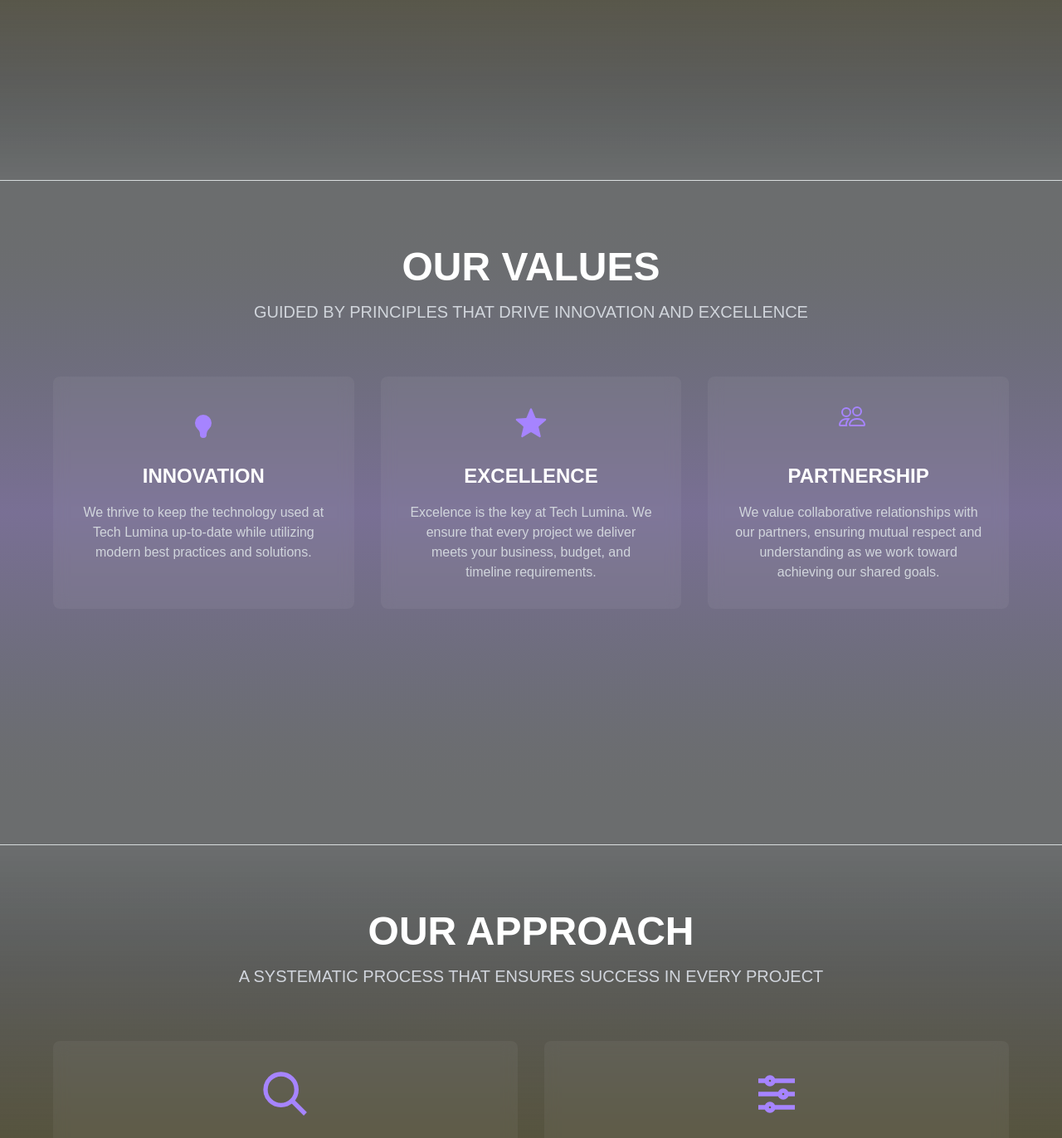
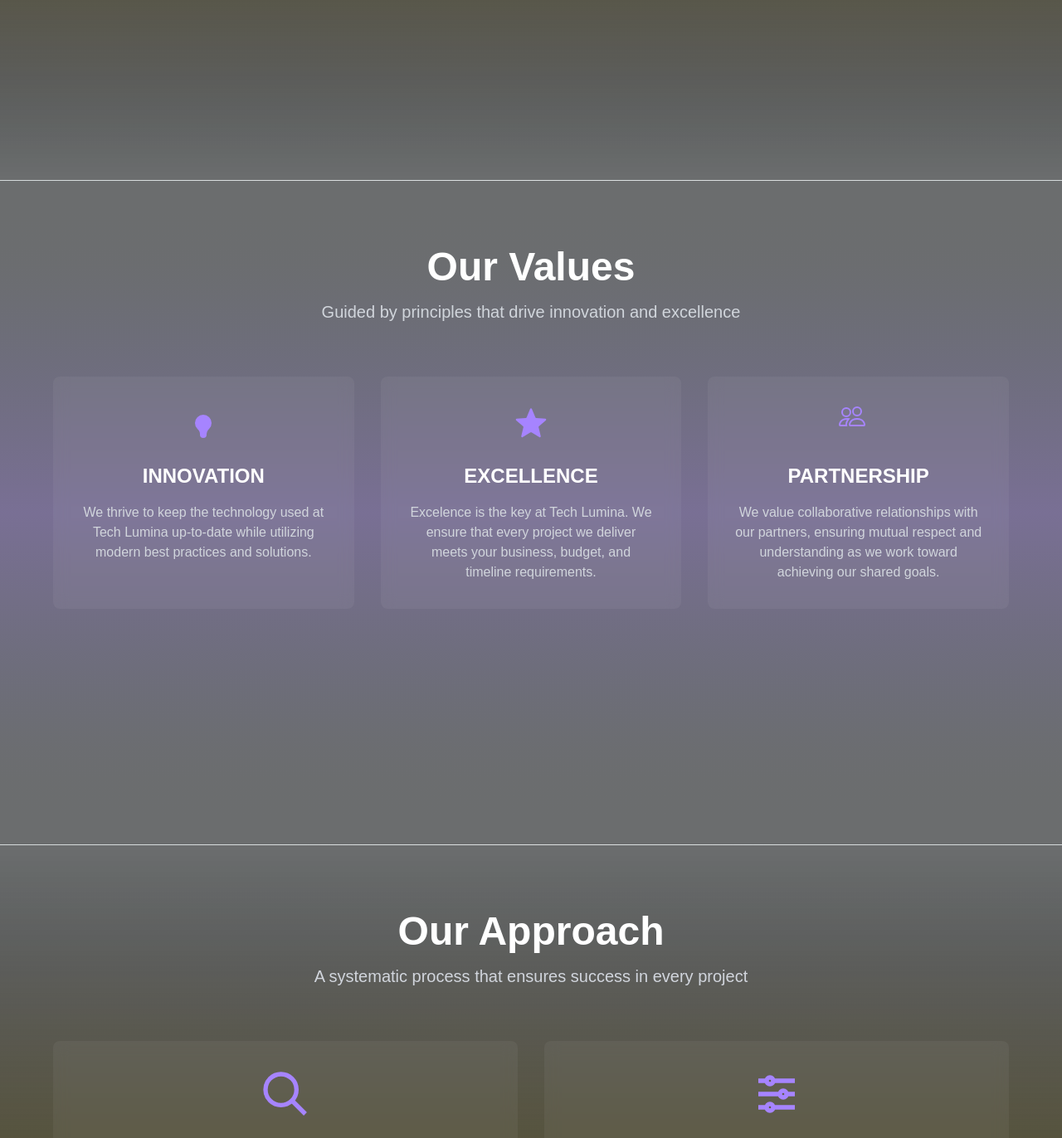
Before and after one commit to dinethnarada/tech-lumina-new, a Next.js app: page /about in a window 1280 px wide. Shown: the part 1576-2948 px from the top of the page at 83% size. Built offline with nearby package versions, Linux system fonts and the light colour scheme.

Commit message:
build fix

```diff
--- a/src/app/contact/page.tsx
+++ b/src/app/contact/page.tsx
@@ -8,8 +8,8 @@ export default function Contact() {
           <div className="container mx-auto px-6 pt-32 pb-24">
             <div className="max-w-6xl mx-auto">
               <div className="text-center mb-16">
-                <h1 className="text-4xl md:text-5xl font-bold mb-8">GET IN TOUCH</h1>
-                <p className="text-xl text-gray-300">READY TO START YOUR NEXT PROJECT? CONTACT US TODAY AND LET'S DISCUSS HOW WE CAN HELP BRING YOUR VISION TO LIFE.</p>
+                <h1 className="text-4xl md:text-5xl font-bold mb-8">Get In Touch</h1>
+                <p className="text-xl text-gray-300">Ready to start your next project? Contact us today and let&apos;s discuss how we can help bring your vision to life.</p>
               </div>
               <ContactForm />
             </div>
--- a/src/components/Approach.tsx
+++ b/src/components/Approach.tsx
@@ -42,12 +42,12 @@ const Approach = () => {
     <section id="approach" className="min-h-screen bg-gradient-to-b from-black/50 via-[#332b00]/80 to-[#2b0058]/50">
       <div className="container mx-auto px-6 py-20">
         <div className="text-center mb-16">
-          <h2 className="text-4xl md:text-5xl font-bold mb-4">OUR APPROACH</h2>
-          <p className="text-xl text-gray-300">A SYSTEMATIC PROCESS THAT ENSURES SUCCESS IN EVERY PROJECT</p>
+          <h2 className="text-4xl md:text-5xl font-bold mb-4">Our Approach</h2>
+          <p className="text-xl text-gray-300">A systematic process that ensures success in every project</p>
         </div>
 
         <div className="grid grid-cols-1 md:grid-cols-2 gap-8 max-w-6xl mx-auto">
-          {steps.map((step, index) => (
+          {steps.map((step) => (
             <div
               key={step.title}
               className="bg-white/5 backdrop-blur-sm rounded-lg p-8 hover:bg-white/10 transition-all"
--- a/src/components/Values.tsx
+++ b/src/components/Values.tsx
@@ -33,12 +33,12 @@ const Values = () => {
     <section id="values" className="min-h-screen bg-gradient-to-b from-black/50 via-[#1C054D]/50 to-black/50">
       <div className="container mx-auto px-6 py-20">
         <div className="text-center mb-16">
-          <h2 className="text-4xl md:text-5xl font-bold mb-4">OUR VALUES</h2>
-          <p className="text-xl text-gray-300">GUIDED BY PRINCIPLES THAT DRIVE INNOVATION AND EXCELLENCE</p>
+          <h2 className="text-4xl md:text-5xl font-bold mb-4">Our Values</h2>
+          <p className="text-xl text-gray-300">Guided by principles that drive innovation and excellence</p>
         </div>
 
         <div className="grid grid-cols-1 md:grid-cols-3 gap-8 max-w-6xl mx-auto">
-          {values.map((value, index) => (
+          {values.map((value) => (
             <div
               key={value.title}
               className="bg-white/5 backdrop-blur-sm rounded-lg p-8 text-center hover:bg-white/10 transition-all"
```
